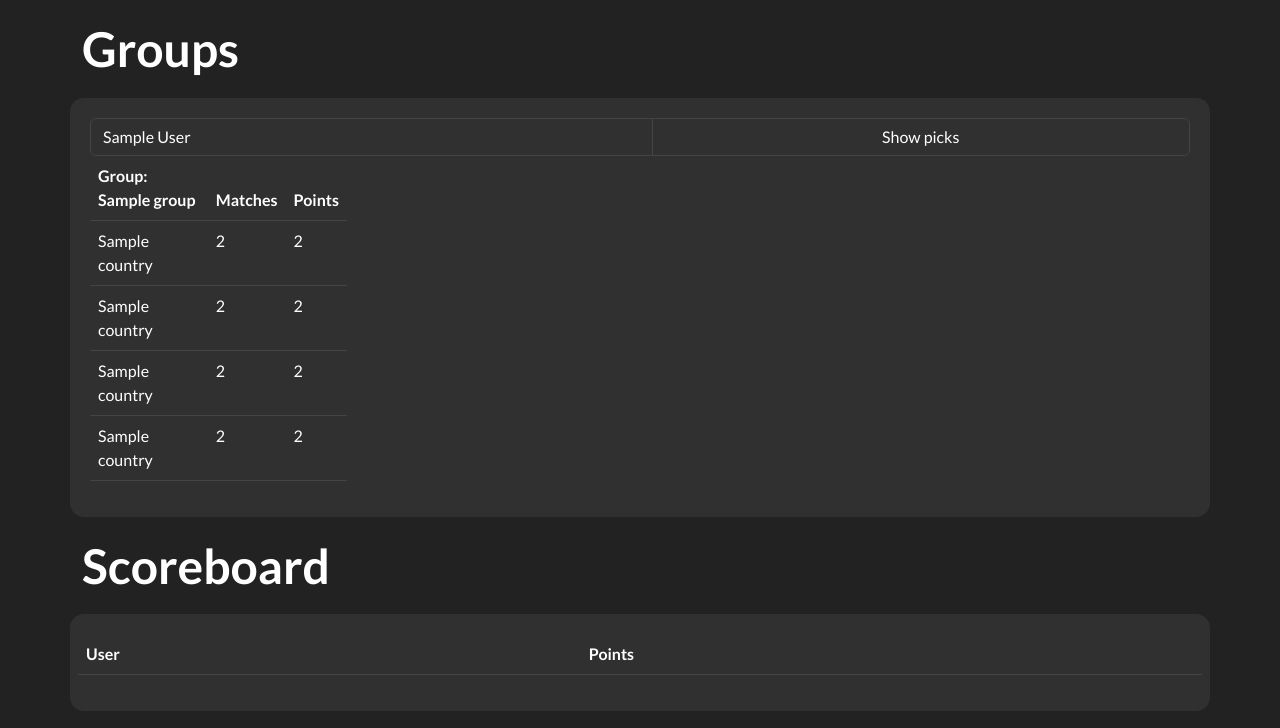
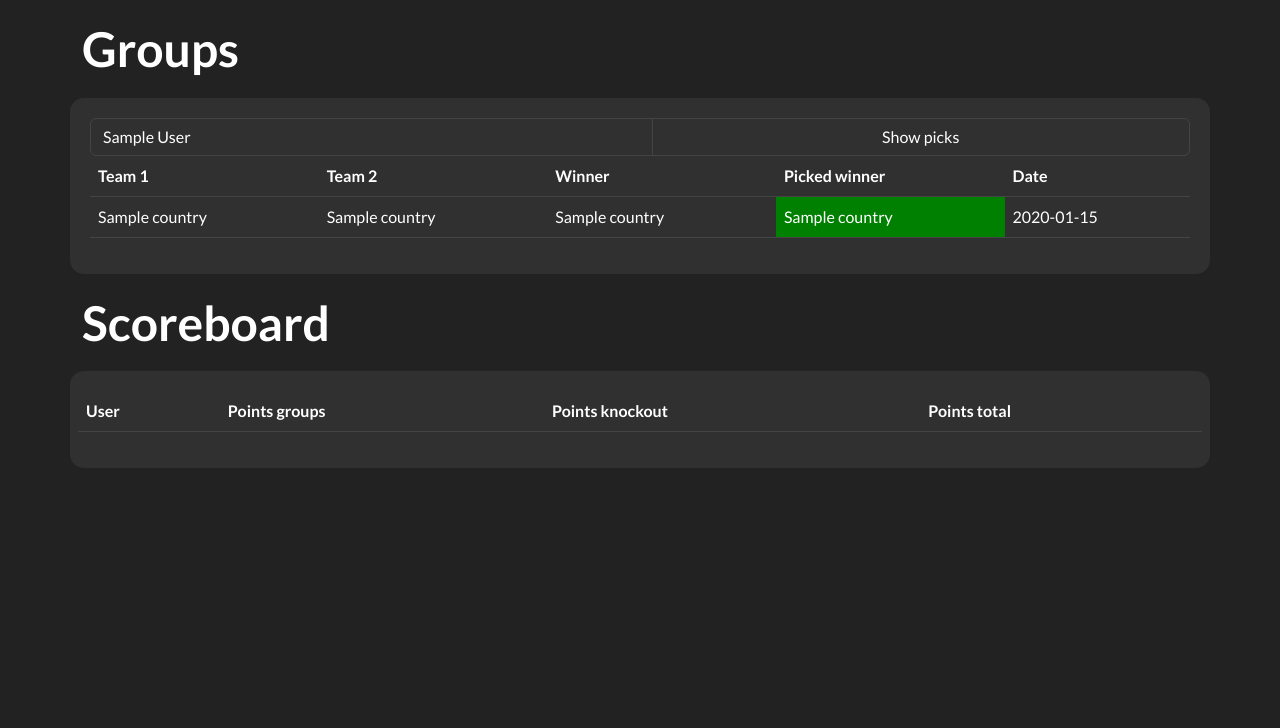
Before and after one commit to Brammus/pwj_world_cup, a Flask app: page / in a window 1280 px wide. Shown: the part 72-800 px from the top of the page. Run offline with Flask 2, Linux system fonts and the light colour scheme; a user stored in the database is signed in; tables that the repository leaves empty hold one stand-in row (values such as "Sample post"); lists and menus that the app fills with data are empty; parts of the project's set-up code (start-up, migrations or seed data) failed here and were passed over; some libraries are stand-ins or nearby versions.

Commit message:
added new points n other shit yeehaw :cow:

```diff
--- a/app.py
+++ b/app.py
@@ -36,7 +36,7 @@ app.config["SQLALCHEMY_DATABASE_URI"] = DATABASE_URI
 app.config["SQLALCHEMY_TRACK_MODIFICATIONS"] = False
 app.permanent_session_lifetime = timedelta(minutes=20)
 app.secret_key = 'cactus'
-
+app.permanent_session_lifetime = timedelta(minutes=2000000)
 db = SQLAlchemy(app)
 
 
@@ -50,13 +50,22 @@ class users(db.Model, UserMixin):
     email = db.Column(db.String(500))
     name = db.Column(db.String(500))
 
+    def knockout_points(self):
+        points = 0
+        all_picks_k = knockout_picks.query.filter_by(user_id=self._id).all()
+        for p in all_picks_k:
+            knockout_match = knockout_matches.query.filter_by(_id=p.knockout_match_id).first()
+            if knockout_match.is_played == True:
+                if p.winner == knockout_match.winner:
+                    points += 1
+        return points
+
     def calc_points(self):
         # 3 points for 2 correct teams + order
         # 2 points for 2 correct teams + incorrect order
         # 1 point for 1 correct team in any order.
-        points = None
+        points = 0
         if len(picks.query.filter_by(user_id=self._id).all()) == 8:
-            points = 0
             all_groups = groups.query.all()
             for group in all_groups:
                 played = 0
@@ -66,10 +75,10 @@ class users(db.Model, UserMixin):
                 if played == 12:
                     first_pick = picks.query.filter_by(user_id=self._id, group_id=group._id).first().first_seed_id
                     second_pick = picks.query.filter_by(user_id=self._id, group_id=group._id).first().second_seed_id
-                    team_1_points = group.get_points_by_team(group.team_1_id)
-                    team_2_points = group.get_points_by_team(group.team_2_id)
-                    team_3_points = group.get_points_by_team(group.team_3_id)
-                    team_4_points = group.get_points_by_team(group.team_4_id)
+                    team_1_points = group.team_1_points
+                    team_2_points = group.team_2_points
+                    team_3_points = group.team_3_points
+                    team_4_points = group.team_4_points
                     team_1_tuple = (group.team_1_id, team_1_points)
                     team_2_tuple = (group.team_2_id, team_2_points)
                     team_3_tuple = (group.team_3_id, team_3_points)
@@ -79,12 +88,13 @@ class users(db.Model, UserMixin):
                     first_seed = first_seed_tuple[0]
                     team_tuples.remove(first_seed_tuple)
                     second_seed = max(team_tuples, key=lambda item: item[1])[0]
+
                     if first_pick == first_seed and second_pick == second_seed:
                         points += 3
                     elif first_pick == second_seed and second_pick == first_seed:
                         points += 2
                     elif first_pick == first_seed or first_pick == second_seed or second_pick == first_seed or second_pick == second_seed:
-                        points +=1
+                        points += 1
         return points
 
     def has_picks(self):
@@ -117,6 +127,8 @@ class knockout_matches(db.Model):
     def get_pick_by_user(self, user_id):
         return countries.query.filter_by(_id=knockout_picks.query.filter_by(user_id=user_id, knockout_match_id=self._id).first().winner).first().name
 
+    def get_winner_country(self):
+        return countries.query.filter_by(_id=self.winner).first().name
 
     def get_country_1(self):
         return countries.query.filter_by(_id=self.team_1_id).first().name
@@ -212,7 +224,10 @@ class groups(db.Model):
     team_2_id = db.Column(db.Integer)
     team_3_id = db.Column(db.Integer)
     team_4_id = db.Column(db.Integer)
-
+    team_1_points = db.Column(db.Integer)
+    team_2_points = db.Column(db.Integer)
+    team_3_points = db.Column(db.Integer)
+    team_4_points = db.Column(db.Integer)
 
     def get_played_by_team(self, team_id):
         matches_played_1 = len(matches.query.filter_by(team_1_id=team_id, is_played=True).all())
@@ -337,31 +352,38 @@ def index():
         user_email = session['name']
         user_picks_2 = len(knockout_picks.query.filter_by(user_id=session['id']).all())
         available_matches = len(knockout_matches.query.all())
-        group_list = groups.query.order_by().all()
-        players_with_picks = users.query.filter_by().all()
-        players = []
+
         user_list = users.query.filter_by().all()
-        for player in players_with_picks:
-            if player.has_picks() > 0:
-                player_tuple = (player.name, player.has_picks())
-                players.append(player_tuple)
         user_picks = None
-        selected_user = None
+        selected_user = session['id']
+        if request.method == "POST":
+            selected_user = request.form['user_dropdown']
+            user_picks = picks.query.filter_by(user_id=selected_user).all()
+
+        knockout_match_list = knockout_matches.query.all()
+        knockout_list = []
+        for k in knockout_match_list:
+            picked = knockout_picks.query.filter_by(user_id=selected_user, knockout_match_id=k._id).first()
+            picked_country = "Not picked yet"
+            if picked:
+                picked_country = countries.query.filter_by(_id=picked.winner).first().name
+            k_tuple = (k, picked_country)
+            knockout_list.append(k_tuple)
 
         user_list_scores = []
         for item in user_list:
             points = item.calc_points()
+            points_knockout = item.knockout_points()
+            points_total = points_knockout + points
             if points:
-                user_tuple = (item.name, points)
+                user_tuple = (item.name, points, points_knockout, points_total)
                 user_list_scores.append(user_tuple)
-        user_list_scores.sort(key=lambda x: x[1], reverse=True)
-        if request.method == "POST":
-            selected_user = request.form['user_dropdown']
-            user_picks = picks.query.filter_by(user_id=selected_user).all()
-        return render_template('index.html', user_email=user_email, group_list=group_list, players=players,
-                               user_list=user_list, user_picks=user_picks, selected_user=selected_user,
-                               user_list_scores=user_list_scores, user_picks_2=user_picks_2,
-                               available_matches=available_matches)
+        user_list_scores.sort(key=lambda x: x[3], reverse=True)
+        knockout_list.sort(key=lambda x: x[0].match_date, reverse=False)
+        return render_template('index.html', user_email=user_email, knockout_list=knockout_list,
+                               user_picks_2=user_picks_2, user_list=user_list, user_picks=user_picks,
+                               selected_user=selected_user, available_matches=available_matches,
+                               user_list_scores=user_list_scores)
     else:
         return '<a class="button" href="/login">Google Login</a>'
 
--- a/templates/index.html
+++ b/templates/index.html
@@ -12,6 +12,7 @@
     <div data-cy="page-title" class="css-1knbux5"><div><h1 class="MuiTypography-root MuiTypography-h4 MuiTypography-gutterBottom css-iyyuqi"><strong>Groups</strong></h1></div></div>
 </div>
 <div class="container" style="margin-top:20px;border-radius:14px;padding: 20px;background-color:rgb(48,48,48)">
+    {%if user_picks_2 == available_matches %}
     <form action="#" method="POST">
         <div class="row form-group">
             <div class="input-group">
@@ -29,94 +30,72 @@
             </div>
         </div>
     </form>
-
+    {%endif%}
     <div class="row">
-        {%for item in group_list%}
-        <div class="col-3">
+        <div class="col">
             <table class="table">
                 <thead>
                     <th>
-                        Group: {{item.group_name}}
+                        Team 1
                     </th>
                     <th>
-                        Matches
+                        Team 2
                     </th>
                     <th>
-                        Points
+                        Winner
+                    </th>
+                    <th>
+                        Picked winner
+                    </th>
+                    <th>
+                        Date
                     </th>
                 </thead>
                 <tbody>
+                {%for item in knockout_list%}
                 <tr>
                     <td>
-                        {{item.get_country(item.team_1_id)}}
+                        {{item[0].get_country_1()}}
                     </td>
                     <td>
-                        {{item.get_played_by_team(item.team_1_id)}}
+                        {{item[0].get_country_2()}}
                     </td>
+                    <td>
+                        {%if item[0].is_played == True%}
+                            {{item[0].get_winner_country()}}
+                        {%else%}
+                            Not played yet
+                        {%endif%}
+                    </td>
+                    {%if item[0].is_played == True%}
+                        {%if item[1] == "Not picked yet"%}
+                            <td>
+                                {{item[1]}}
+                            </td>
+                        {%else%}
+                            {%if item[1] == item[0].get_winner_country()%}
+                                <td style="background-color:green">
+                                    {{item[1]}}
+                                </td>
+                            {%else%}
+                                <td style="background-color:red">
+                                    {{item[1]}}
+                                </td>
+                            {%endif%}
+                        {%endif%}
+                    {%else%}
+                    <td>
+                        Not played yet
+                    </td>
+                    {%endif%}
                      <td>
-                        {{item.get_points_by_team(item.team_1_id)}}
+                        {{item[0].match_date}}
                     </td>
                 </tr>
-                <tr>
-                    <td>
-                        {{item.get_country(item.team_2_id)}}
-                    </td>
-                    <td>
-                        {{item.get_played_by_team(item.team_2_id)}}
-                    </td>
-                    <td>
-                        {{item.get_points_by_team(item.team_2_id)}}
-                    </td>
-                </tr>
-                <tr>
-                    <td>
-                        {{item.get_country(item.team_3_id)}}
-                    </td>
-                    <td>
-                        {{item.get_played_by_team(item.team_3_id)}}
-                    </td>
-                     <td>
-                        {{item.get_points_by_team(item.team_3_id)}}
-                    </td>
-                </tr>
-                <tr>
-                    <td>
-                        {{item.get_country(item.team_4_id)}}
-                    </td>
-                    <td>
-                        {{item.get_played_by_team(item.team_4_id)}}
-                    </td>
-                     <td>
-                        {{item.get_points_by_team(item.team_4_id)}}
-                    </td>
-                </tr>
-                {%if selected_user%}
-                <table class="table table-borderless">
-                    <thead>
-                    <th>
-                        <strong>First pick</strong>
-                    </th>
-                    <th>
-                        <strong>Second pick</strong>
-                    </th>
-                    </thead>
-                    <tbody>
-                    <tr>
-                        <td>
-                            {{item.get_first_seed(selected_user, item._id).name}}
-                        </td>
-                        <td>
-                            {{item.get_second_seed(selected_user, item._id).name}}
-                        </td>
-                    </tr>
-
-                    </tbody>
-                </table>
-                {%endif%}
+                {%endfor%}
                 </tbody>
             </table>
         </div>
-        {%endfor%}
     </div>
 </div>
 <div class="container" style="margin-top:20px">
@@ -130,7 +109,13 @@
                 User
             </th>
             <th>
-                Points
+                Points groups
+            </th>
+            <th>
+                Points knockout
+            </th>
+            <th>
+                Points total
             </th>
             </thead>
             <tbody>
@@ -142,6 +127,12 @@
                     <td>
                         {{item[1]}}
                     </td>
+                    <td>
+                        {{item[2]}}
+                    </td>
+                    <td>
+                        {{item[3]}}
+                    </td>
                 </tr>
             {%endfor%}
             </tbody>
```
